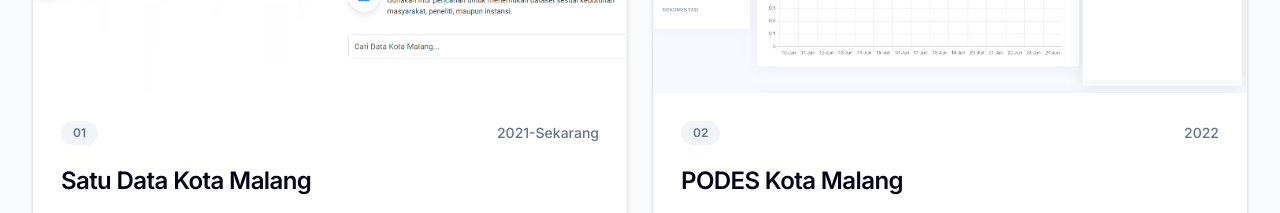
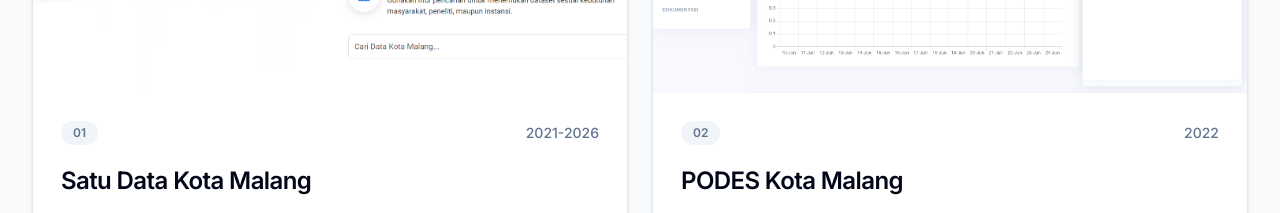
Before and after one commit to darfianardiansyah/portofolio, a React (Vite) app: page / in a window 1280 px wide. Shown: the part 1440-1653 px from the top of the page. Built offline with nearby package versions, Linux system fonts and the light colour scheme.

Commit message:
Update project year range

```diff
--- a/src/app/data/portfolio.ts
+++ b/src/app/data/portfolio.ts
@@ -17,7 +17,7 @@
       "Sinkronisasi data sektoral real-time",
     ],
     tags: ["Laravel", "MySQL", "Bootstrap", "REST API"],
-    year: "2021-Sekarang",
+    year: "2021-2026",
     screenshots: ["/screenshots/satu-data-kota-malang-landing.png", "/screenshots/satu-data-kota-malang.png", "/screenshots/satu-data-kota-malang-klhk.png"],
   },
   {
```
